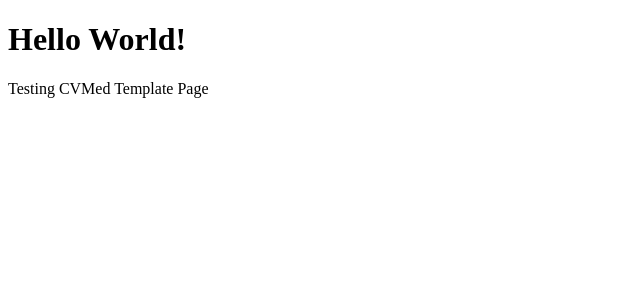
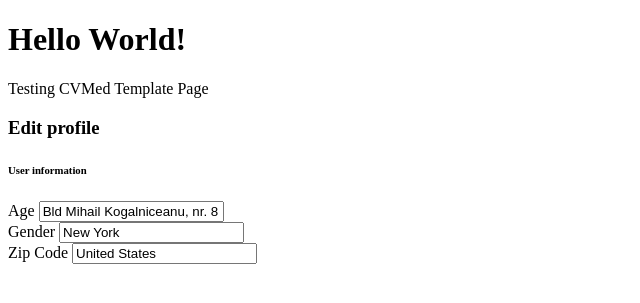
Before and after one commit to jordanholbrook/CV_Med, a Django app: page / in a window 1280 px wide. Shown: the top 303 px of the page, without its empty margins (0-640 px from the left). Run offline with Django 4.2, Linux system fonts and the light colour scheme.

Commit message:
new index page form

```diff
--- a/webapp/cvmed/medform/templates/index.html
+++ b/webapp/cvmed/medform/templates/index.html
@@ -3,7 +3,45 @@
 <body>
 
 <h1>Hello World!</h1>
-<p>Testing CVMed Template Page</p>
-
+    <p>Testing CVMed Template Page</p>
+    <div class="col-xl-8 order-xl-1">
+    <div class="card">
+        <div class="card-header">
+        <div class="row align-items-center">
+            <div class="col-8">
+            <h3 class="mb-0">Edit profile </h3>
+        </div>
+        </div>
+        <div class="card-body">
+        <form>
+            <h6 class="heading-small text-muted mb-4">User information</h6>
+            <div class="pl-lg-4">
+            <div class="row">
+                <div class="col-md-12">
+                <div class="form-group">
+                    <label class="form-control-label" for="input-address">Age</label>
+                    <input id="input-address" class="form-control" placeholder="Home Address" value="Bld Mihail Kogalniceanu, nr. 8 Bl 1, Sc 1, Ap 09" type="text">
+                </div>
+                </div>
+            </div>
+            <div class="row">
+                <div class="col-lg-4">
+                <div class="form-group">
+                    <label class="form-control-label" for="input-city">Gender</label>
+                    <input type="text" id="input-city" class="form-control" placeholder="City" value="New York">
+                </div>
+                </div>
+                <div class="col-lg-4">
+                <div class="form-group">
+                    <label class="form-control-label" for="input-country">Zip Code</label>
+                    <input type="text" id="input-country" class="form-control" placeholder="Country" value="United States">
+                </div>
+                </div>
+            </div>
+            </div>
+        </form>
+        </div>
+    </div>
+    </div>
 </body>
 </html>
```
